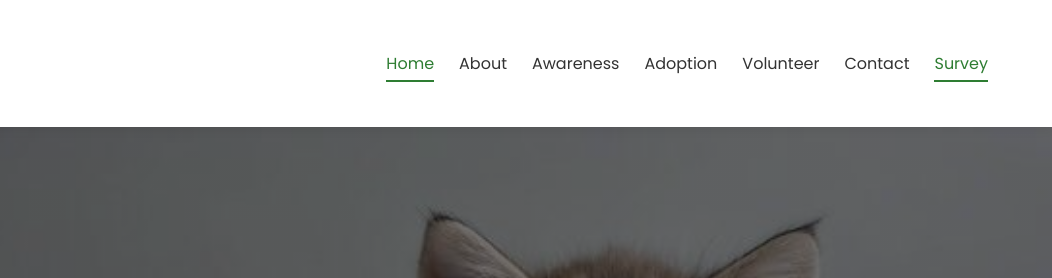
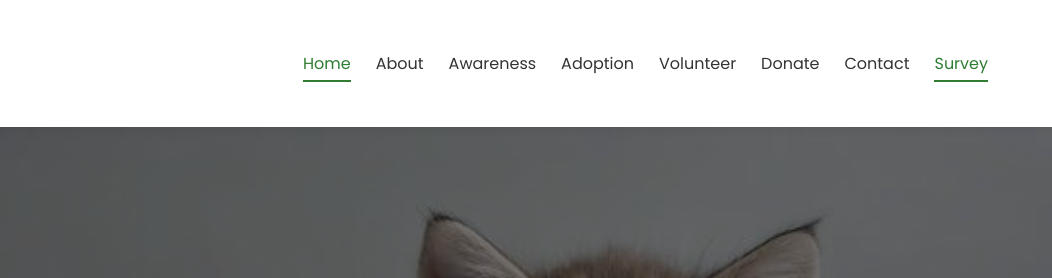
Before and after one commit to nurulinnuhazhahir98/pawsofhope, a plain HTML site: page index.html in a window 1280 px wide. Shown: the top 278 px of the page, 228-1280 px from the left. Drawn offline with Linux system fonts and the light colour scheme.

Commit message:
Add 'Donate' link to navigation menu

```diff
--- a/index.html
+++ b/index.html
@@ -25,6 +25,7 @@
                 <li><a href="awareness.html">Awareness</a></li>
                 <li><a href="adoption.html">Adoption</a></li>
                 <li><a href="volunteer.html">Volunteer</a></li>
+                <li><a href="donate.html">Donate</a></li>
                 <li><a href="contact.html">Contact</a></li>
                 <li><a href="survey.html" class="active">Survey</a></li>
             </ul>
```
